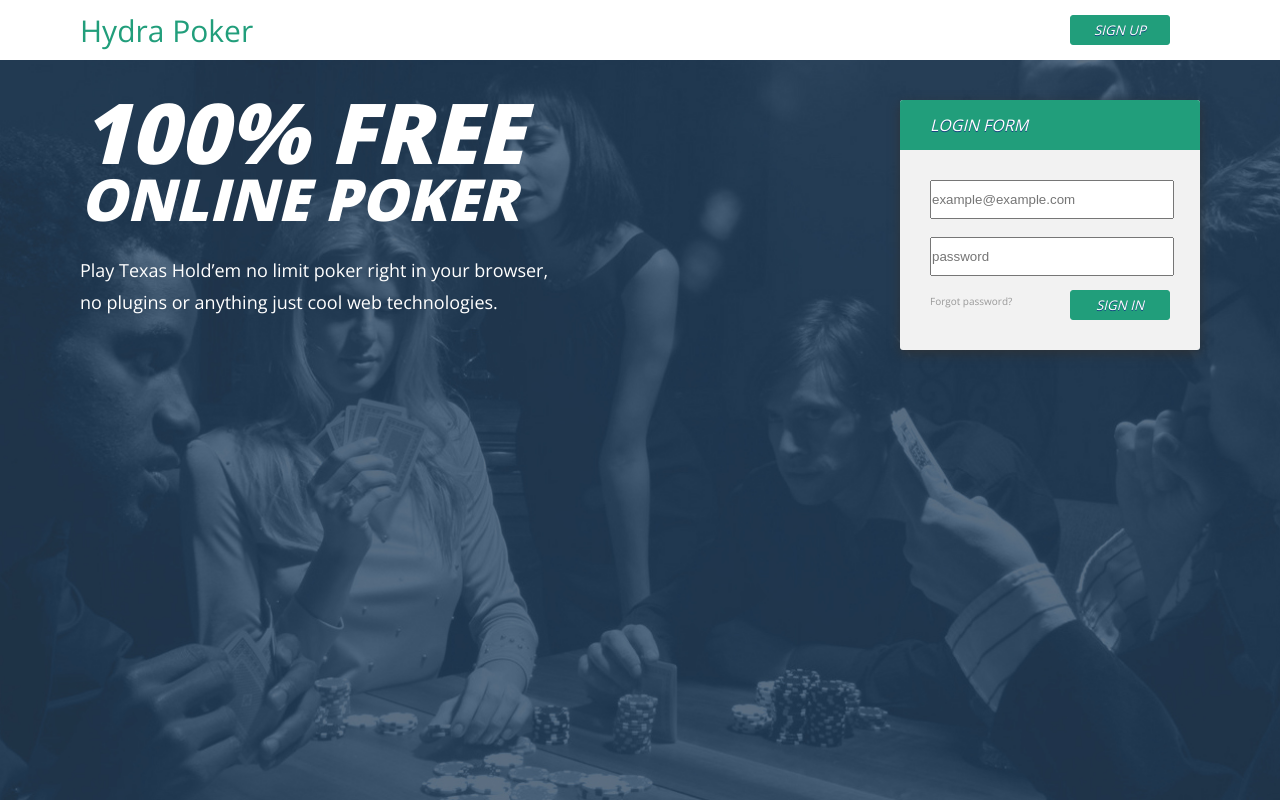
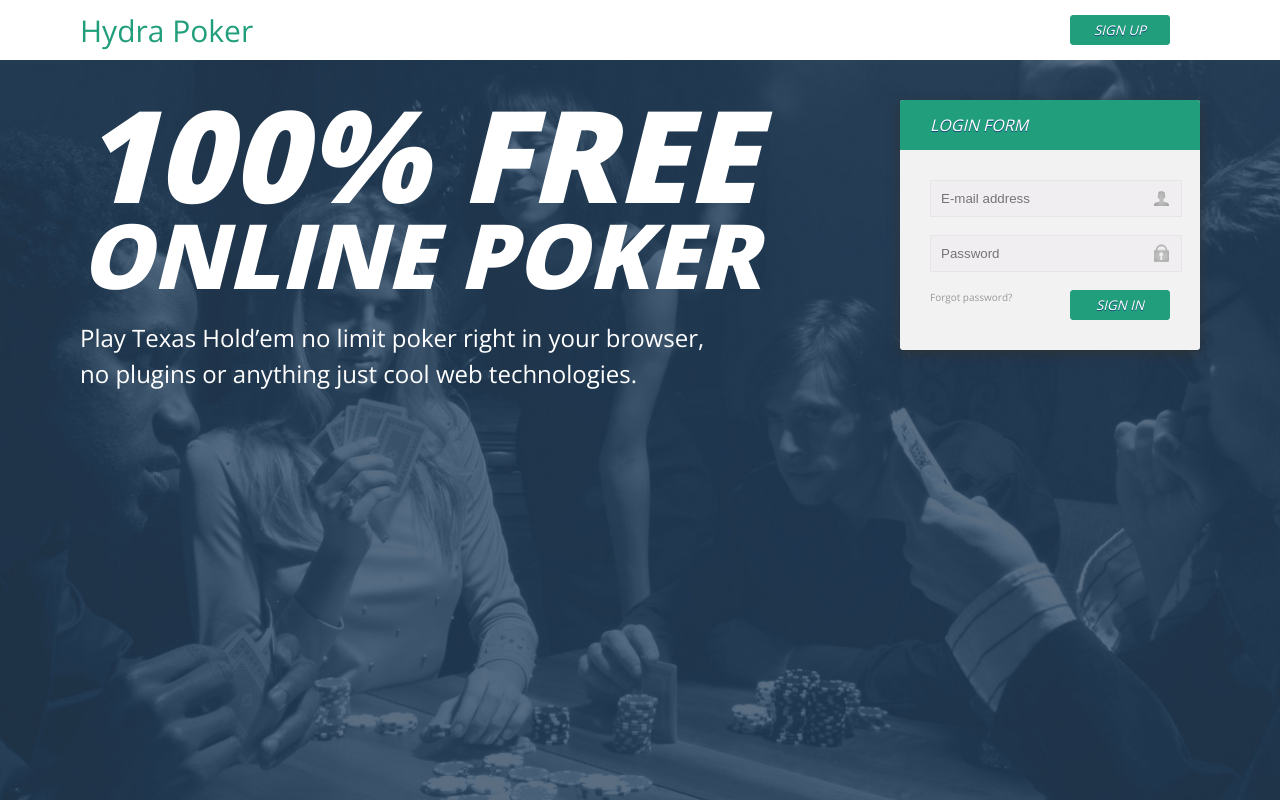
Before and after one commit to green-fox-academy/zodiac-hydra, a React (Create React App) app: page / in a window 1280 px wide. Built offline with nearby package versions, Linux system fonts and the light colour scheme.

Commit message:
enhanced styling for inputs and intro component

```diff
--- a/src/App.css
+++ b/src/App.css
@@ -85,21 +85,21 @@ h1 {
 }
 
 .introTitle1 {
-  font-size: 84px;
-  line-height: 84px;
+  font-size: 128px;
+  line-height: 128px;
 }
 
 .introTitle2 {
-  font-size: 58px;
-  line-height: 50px;
+  font-size: 90px;
+  line-height: 72px;
 }
 
 .introPar p {
   font-family: 'Open Sans', sans-serif;
   font-weight: 300;
   color: white;
-  font-size: 18px;
-  line-height: 32px;
+  font-size: 24px;
+  line-height: 36px;
 }
 
 /* Login component: */
@@ -135,9 +135,28 @@ h1 {
 }
 
 input {
-  width: 240px;
+  width: 210px;
   height: 35px;
   margin-left: 30px;
+  padding-left: 10px;
+  padding-right: 30px;
+  border: 1px solid #e6e6e6;
+  background-color: #f0eef0;
+  color: #cbcbcb;
+}
+
+.userEmail {
+  background-image: url("user.png");
+  background-attachment: local;
+  background-position: right;
+  background-repeat: no-repeat;
+}
+
+.password {
+  background-image: url("lock.png");
+  background-attachment: local;
+  background-position: right;
+  background-repeat: no-repeat;
 }
 
 .loginFooter p {
--- a/src/components/Login.js
+++ b/src/components/Login.js
@@ -23,8 +23,8 @@ export class Login extends React.Component {
     return (
       <form onSubmit={this.onLogin.bind(this)} className="Login">
         <p className="loginTitle">LOGIN FORM</p>
-        <input ref='loginEmail' type="email" className="text" placeholder="example@example.com" required/><br/>
-        <input ref='loginPassword' type="password" className="password" placeholder="password" required/><br/>
+        <input ref='loginEmail' type="email" className="userEmail" placeholder="E-mail address" required/><br/>
+        <input ref='loginPassword' type="password" className="password" placeholder="Password" required/><br/>
         <div className="loginFooter">
           <p><a href="http://www.index.hu/">Forgot password?</a></p>
           <button className="loginButton">SIGN IN</button>
```
Also changed, not shown: src/lock.png (added), src/user.png (added).
